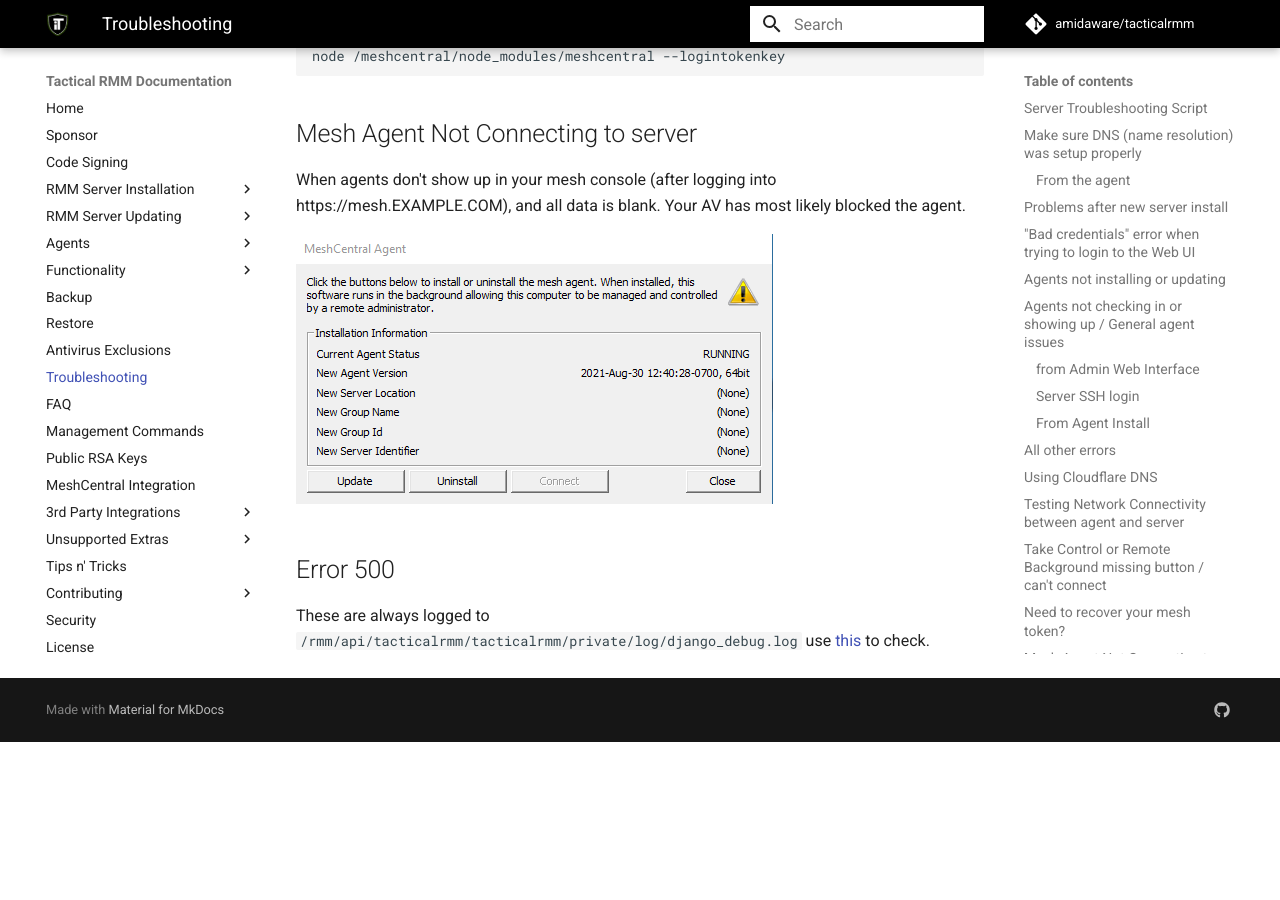
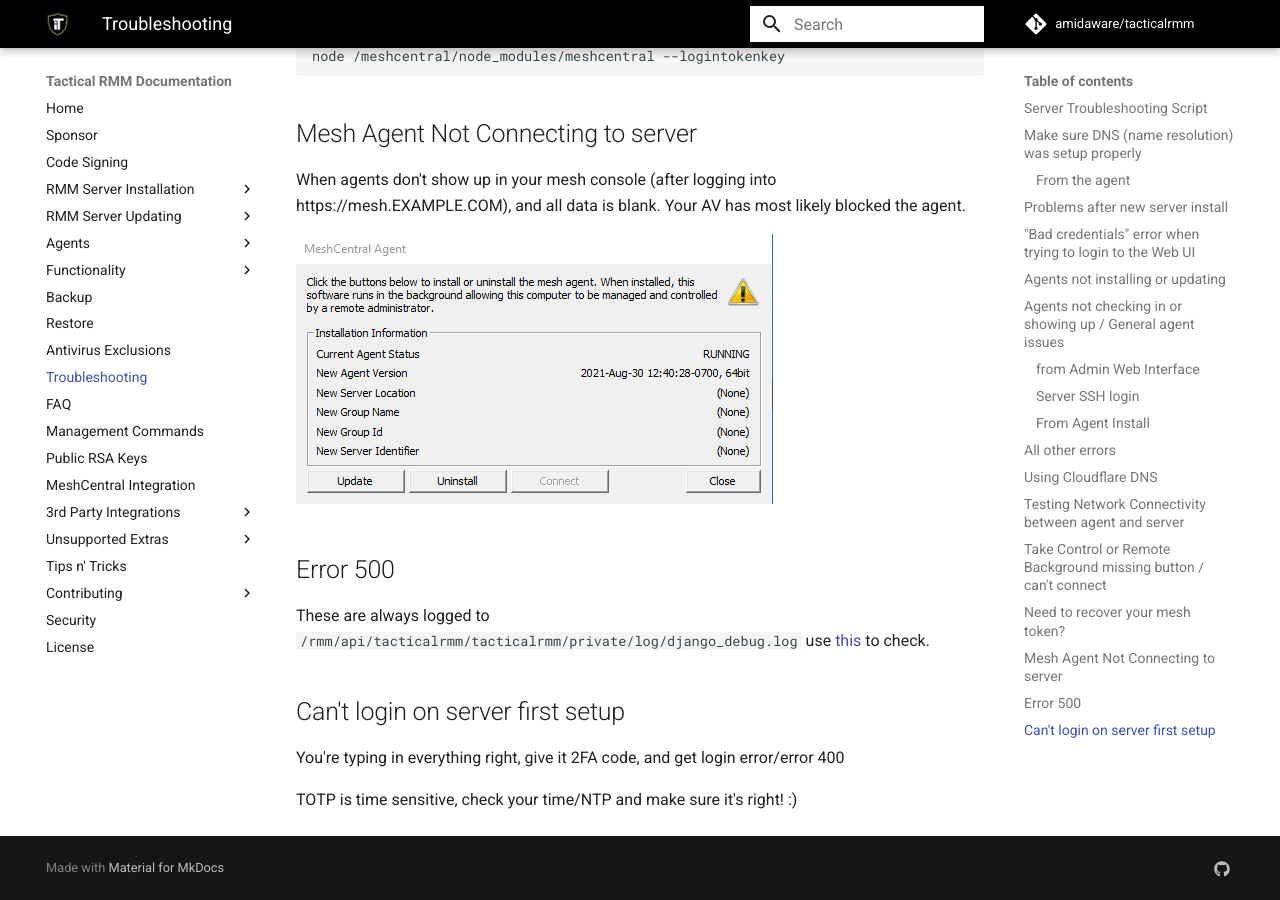
Before and after one commit to amidaware/trmm-docs, an MkDocs documentation site: the page built from docs/troubleshooting.md, in a window 1280 px wide and 900 px high, scrolled down 5829 px. Built offline with MkDocs 1.6.1 and Material for MkDocs 9.7.7, drawn with Linux system fonts in a browser that asks for light colours; comment, search, counter and statistics services are not loaded; before the commit the page ends 6571 px from its top, so only the background shows below that.

Commit message:
troubleshooting check clock

```diff
--- a/docs/troubleshooting.md
+++ b/docs/troubleshooting.md
@@ -240,3 +240,9 @@
 ## Error 500
 
 These are always logged to `/rmm/api/tacticalrmm/tacticalrmm/private/log/django_debug.log` use [this](howitallworks.md#log-files) to check.
+
+## Can't login on server first setup
+
+You're typing in everything right, give it 2FA code, and get login error/error 400
+
+TOTP is time sensitive, check your time/NTP and make sure it's right! :)
```
